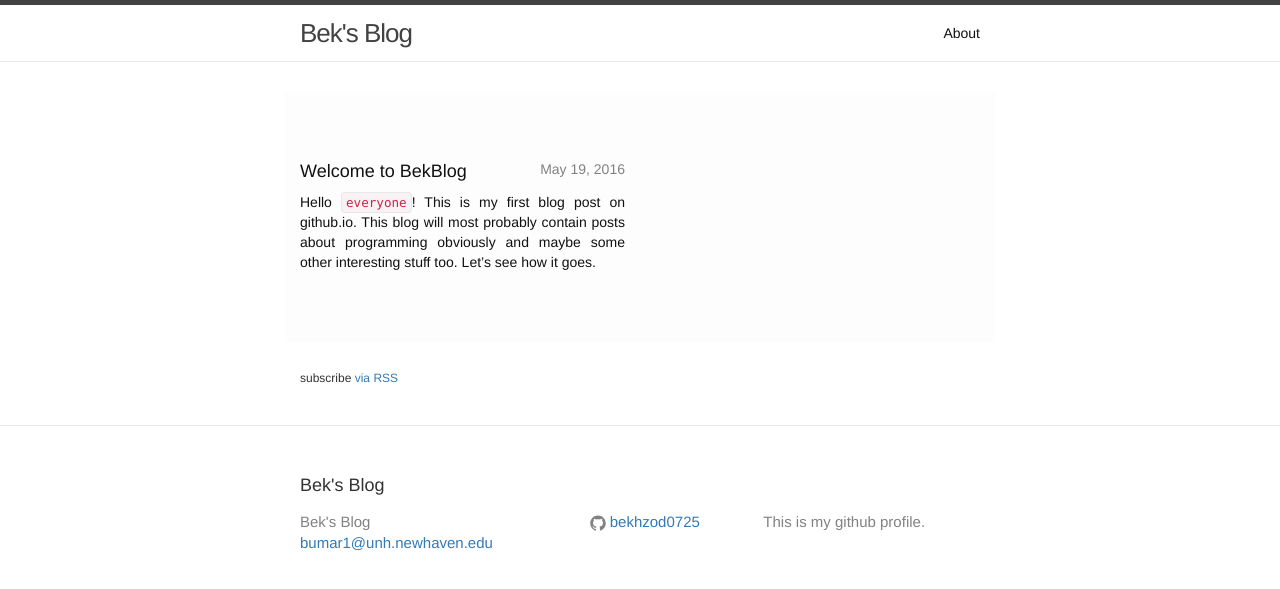
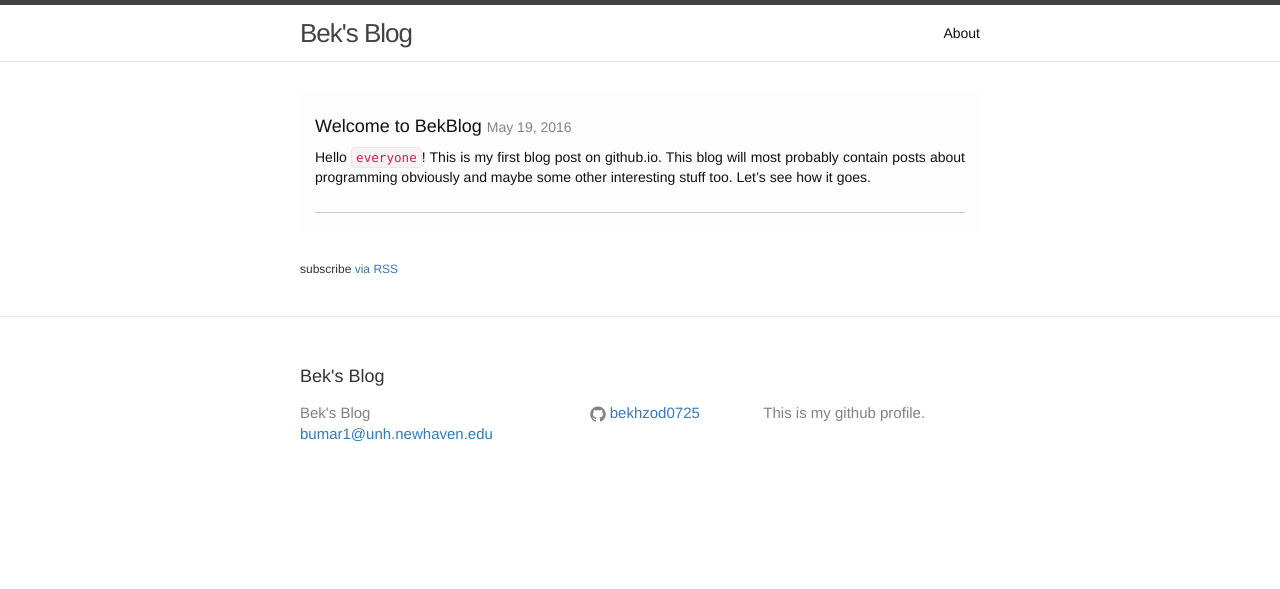
Before and after one commit to bekhzod0725/bekhzod0725.github.io, a Jekyll site: the page built from index.html, in a window 1280 px wide. Shown: the top 589 px of the page. Built offline with Jekyll 4.4.1, drawn with Linux system fonts in a browser that asks for light colours.

Commit message:
fixed design

```diff
--- a/_sass/_base.scss
+++ b/_sass/_base.scss
@@ -211,17 +211,99 @@
  */
 .link-box-row {
     background-color: $background-color;
+    -moz-column-gap: 10px;
+    -moz-column-count: 2;
+    -moz-column-fill: auto;
+    -webkit-column-gap: 10px;
+    -webkit-column-count: 2;
+    -webkit-column-fill: auto;
+    column-gap: 15px;
+    column-count: 2;
+    column-fill: auto;
+    column-width: 338px;
 }
 .link-box {
-    padding: 60px;
     color: $text-color;
-    &:hover {
+    padding: 15px;
+    -moz-column-break-inside: avoid;
+    -webkit-column-break-inside: avoid;
+    column-break-inside: avoid;
+    display: inline-block;
+    transition: opacity .4s ease-in-out;
+
+    &:hover  {
         color: $link-box-text-color;
         background-color: $link-box-color;
         text-decoration: none;
     }
+
+}
+
+.link-box-body{
+    min-width:308px; height: auto;
+    border-bottom: 1px solid #ccc;
+    padding-bottom: 15px;
+    margin-bottom: 5px;
+}
+
+.link-box-image-caption-bg{
+    position:relative;
+    top:-50px;
+    width:100%;
+    height:75px;
+    background: rgba(0,0,0,0.4);
+}
+
+div.link-box-row:hover .link-box:not(:hover) {
+    opacity: 0.4;
 }
 .index-post-title {
     color: $text-color;
     margin-bottom: 10px;
 }
+
+@media only screen and (max-width: 720px)
+{
+    .link-box-row {
+        background-color: $background-color;
+        -moz-column-count: 1;
+        -moz-column-gap: 0px;
+        -webkit-column-count: 1;
+        -webkit-column-gap: 0px;
+        column-count: 1;
+        column-gap: 0px;
+    }
+    .link-box {
+        width: 100%;
+    }
+    .link-box-body{
+        width:100%; height: auto;
+        border-bottom: 1px solid #ccc;
+        padding-bottom: 15px;
+        margin-bottom: 0px;
+    }
+    .link-box-image-caption-bg{
+        position:relative;
+        top:-50px;
+        width:398px;
+        height:75px;
+        background: rgba(0,0,0,0.4);
+    }
+    .carousel-caption{
+        left: 0px;
+        position: absolute;
+        max-width:258px;
+        min-width:268px;
+    }
+}
+@media only screen and (max-width: 473px)
+{
+    .link-box-image-caption-bg{
+        position:relative;
+        top:-50px;
+        width:100%;
+        height:75px;
+        background: rgba(0,0,0,0.4);
+    }
+
+}
--- a/index.html
+++ b/index.html
@@ -5,22 +5,33 @@
 <div class="home">
 
 <!--  <h1 class="page-heading">Posts</h1>-->
-<div class="row link-box-row">
+<div class="link-box-row">
     {% for post in site.posts %}
-      <a href="{{ post.url | prepend: site.baseurl }}">
-          <div class="col-md-6 link-box" style="text-align: justify">
-              <div class="row">
+      <a class="text-justify link-box" href="{{ post.url | prepend: site.baseurl }}">
+          <div class="link-box-body">
+              {% if post.image %}
+              <div class="row" >
+                  <div class="col-xs-12">
+                <img src="/assets/{{ post.image }}" title="{{ post.title }}" />
+                <div class="link-box-image-caption-bg"></div>
+                <div class="carousel-caption" >
+                    <div><h1>{{post.title}}<h1></div>
+                </div>
+            </div>
+            </div>
+
+              {% else %}
                   <h4>
-                      <span class="col-xs-8 index-post-title">{{ post.title }}</span>
-                      <span class="post-meta col-xs-4 post-date" align="right">{{ post.date | date: "%b %-d, %Y" }}</span>
+                      <span class="index-post-title">{{ post.title }}</span>
+                      <span class="post-meta post-date" align="right">{{ post.date | date: "%b %-d, %Y" }}</span>
 
                   </h4>
-                  <span class="col-xs-12">{{ post.excerpt  }}</span>
-              </div>
+                  <span>{{ post.excerpt  }}</span>
+              {% endif %}
           </div>
       </a>
     {% endfor %}
-    </div>
+</div>
 <div class="row" style="margin-top: 20px">
   <h6 class="rss-subscribe col-xs-4">subscribe <a href="{{ "/feed.xml" | prepend: site.baseurl }}">via RSS</a></h6>
 </div>
```
Also changed, not shown: about.md (+1 -1 lines).
